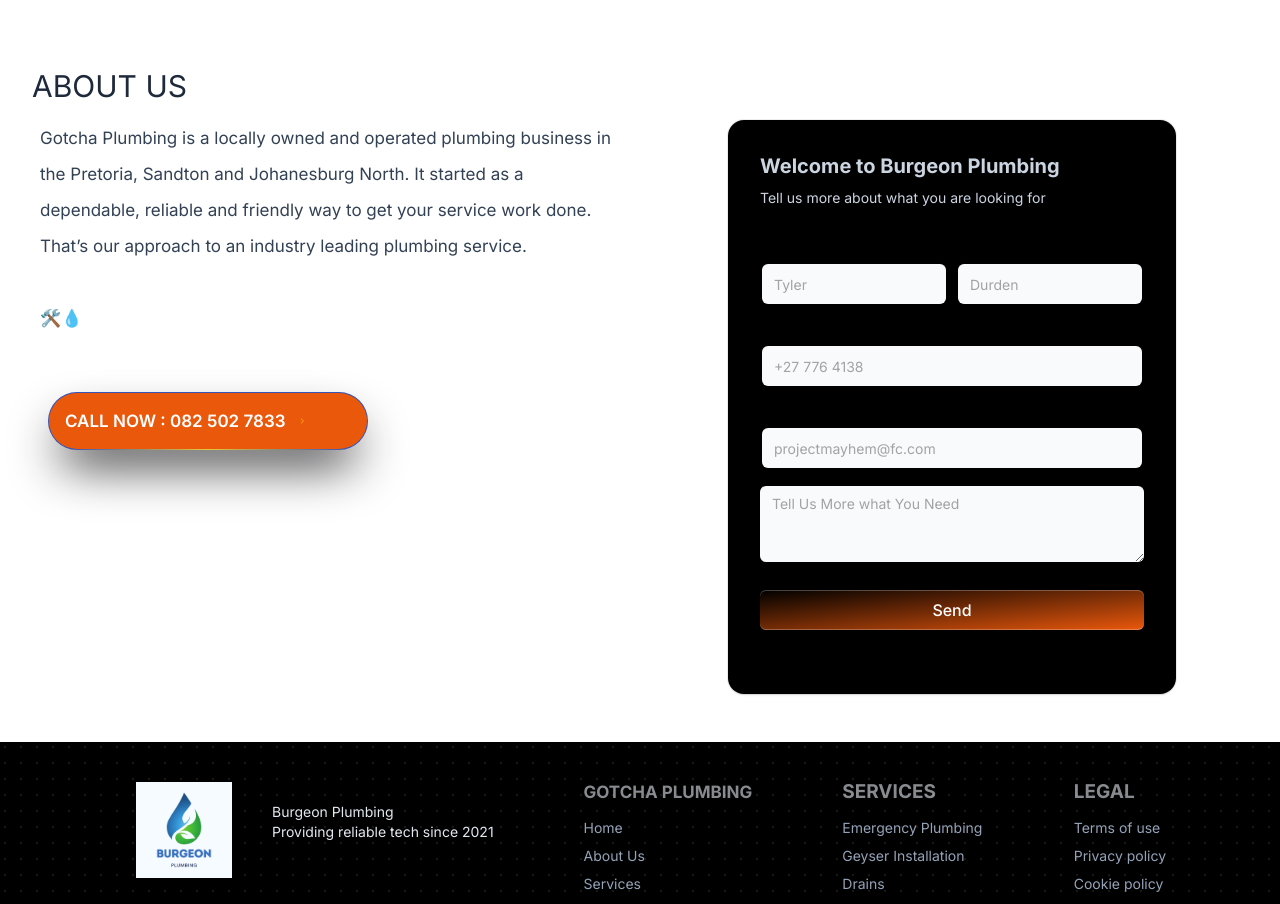
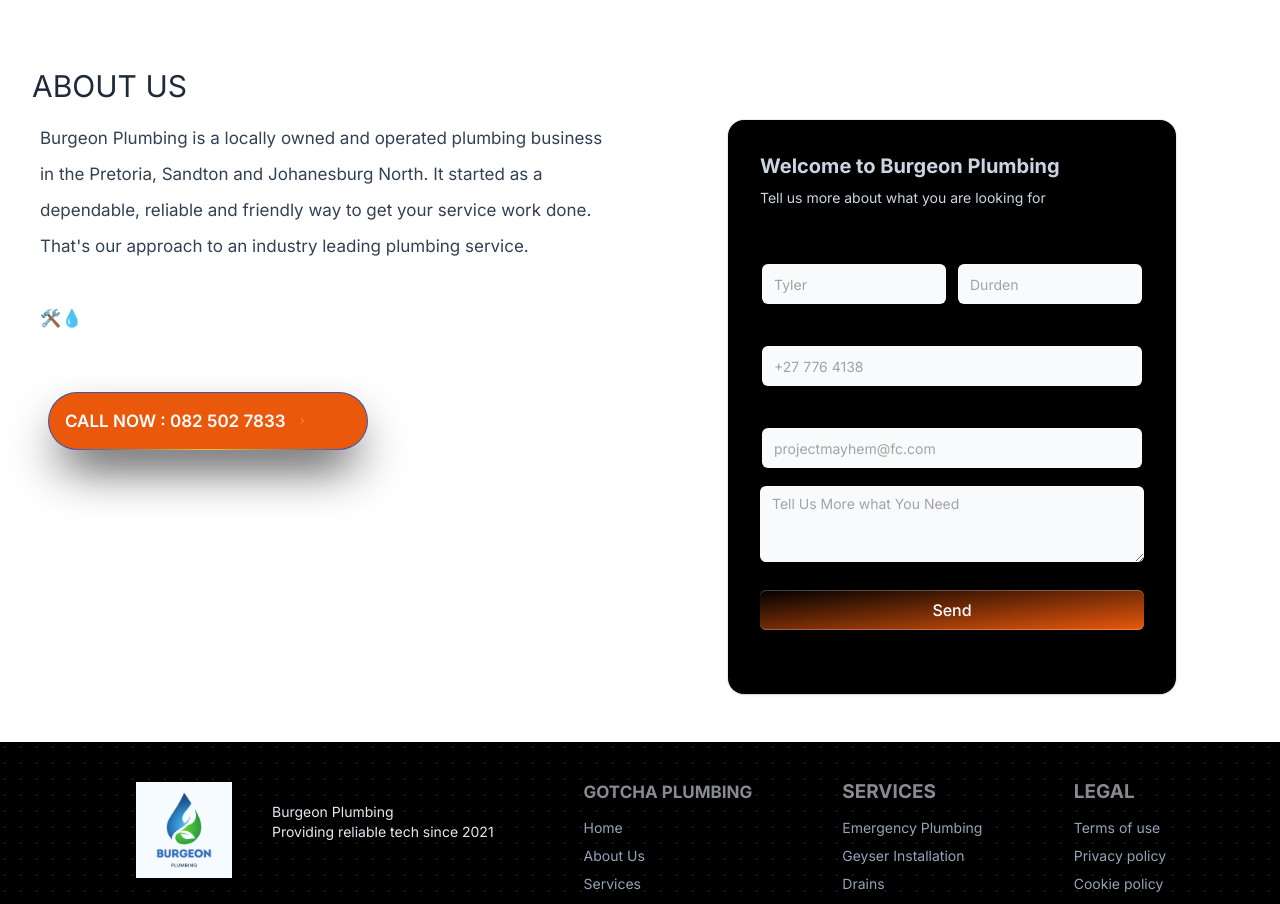
Before and after one commit to banele303/SouthFlow-Marketing-Agency, a Next.js app: page /drain-unblocking in a window 1280 px wide. Shown: the part 2860-3764 px from the top of the page. Built offline with nearby package versions, Linux system fonts and the light colour scheme.

Commit message:
Update we-strive-satifaction.tsx

```diff
--- a/app/our-plumbing-services/we-strive-satifaction.tsx
+++ b/app/our-plumbing-services/we-strive-satifaction.tsx
@@ -26,9 +26,9 @@
                     </h3>
 
                     <p className="text-slate-700 mt-[1rem]  md:text-[17px] px-[.5rem] pb-[2rem]  leading-9">
-Gotcha Plumbing is a locally owned and operated plumbing business in the Pretoria, Sandton and Johanesburg North. It started as a dependable, reliable and friendly way to get your service work done.
+Burgeon Plumbing is a locally owned and operated plumbing business in the Pretoria, Sandton and Johanesburg North. It started as a dependable, reliable and friendly way to get your service work done.
                         <br />
-                        That’s our approach to an industry leading plumbing service.  <br/><br/>
+                        That&apos;s our approach to an industry leading plumbing service.  <br/><br/>
                          🛠️💧
                     </p>
 <div className="max-w-[22rem]">
```
